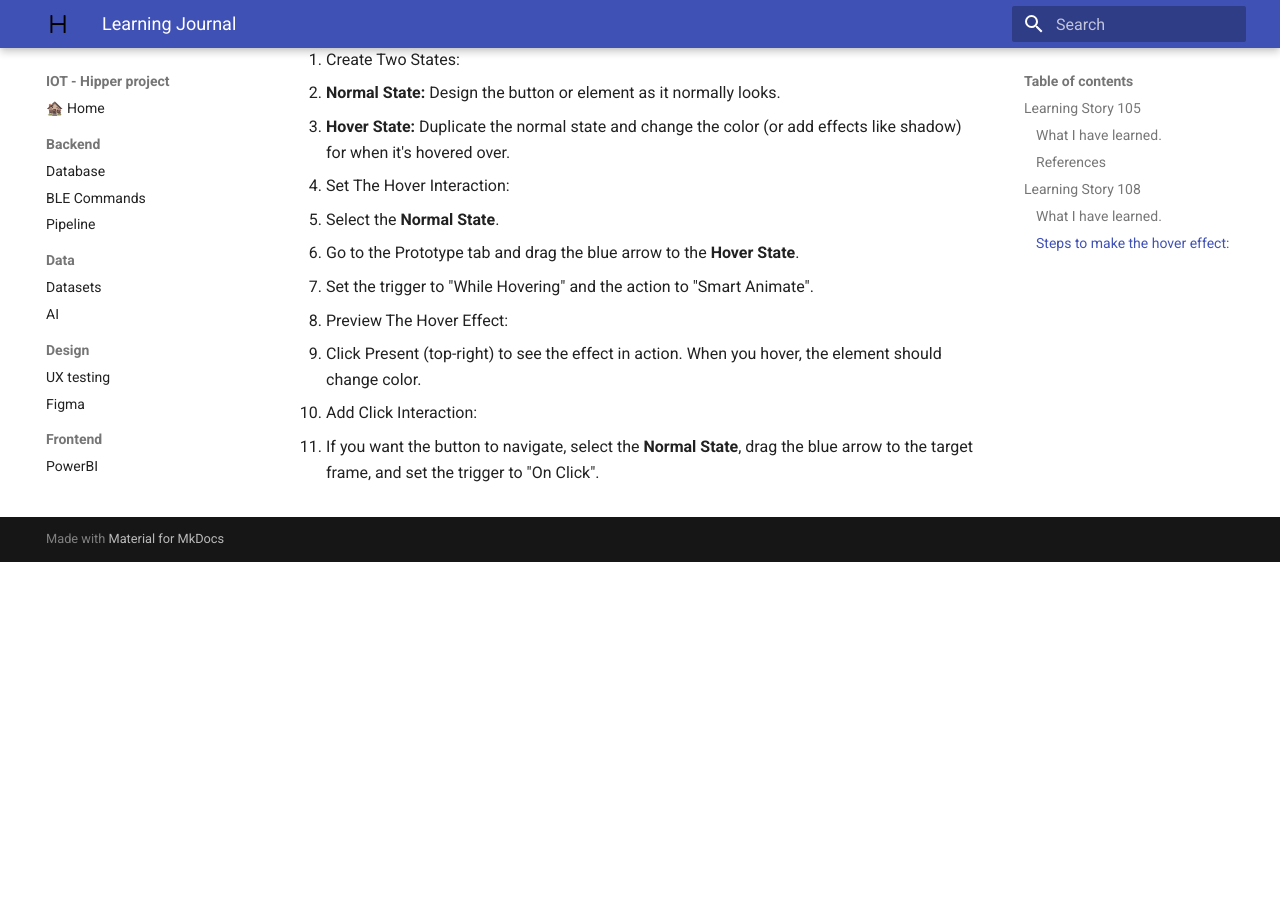
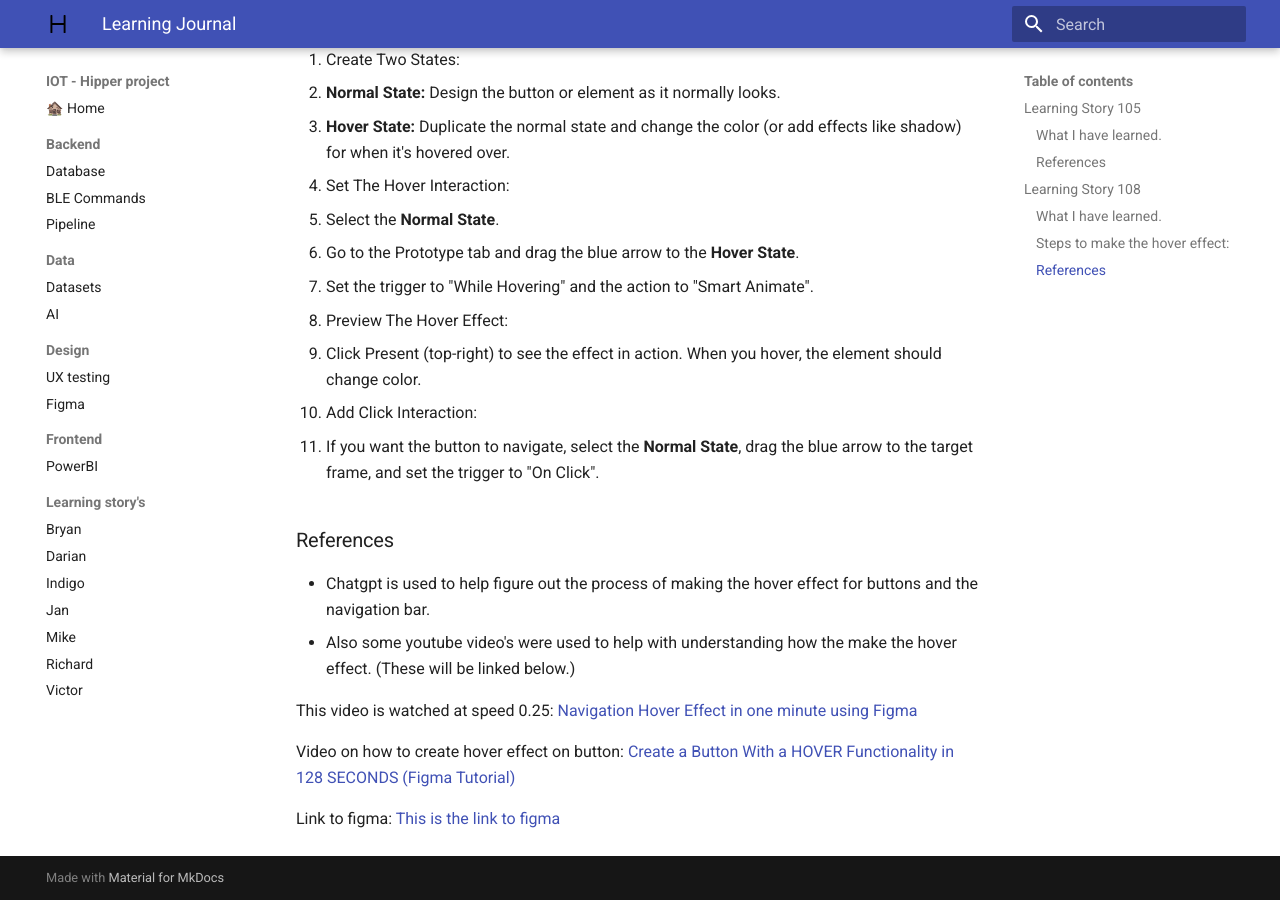
Before and after one commit to Vic-Warden/Digital-Life-Hipper-Monitoring, an MkDocs documentation site: the page built from docs/learning/journalRichard.md, in a window 1280 px wide and 900 px high, scrolled down 1257 px. Built offline with MkDocs 1.6.1 and Material for MkDocs 9.7.7, drawn with Linux system fonts in a browser that asks for light colours; before the commit the page ends 1819 px from its top, so only the background shows below that.

Commit message:
docs: references and link to figma.

```diff
--- a/docs/learning/journalRichard.md
+++ b/docs/learning/journalRichard.md
@@ -37,3 +37,13 @@
 4. Add Click Interaction:
 
 - If you want the button to navigate, select the **Normal State**, drag the blue arrow to the target frame, and set the trigger to "On Click".
+
+### References
+- Chatgpt is used to help figure out the process of making the hover effect for buttons and the navigation bar.
+- Also some youtube video's were used to help with understanding how the make the hover effect. (These will be linked below.)
+
+This video is watched at speed 0.25:  [Navigation Hover Effect in one minute using Figma](https://www.youtube.com/watch?v=CnJIfQRur28)
+
+Video on how to create hover effect on button: [Create a Button With a HOVER Functionality in 128 SECONDS (Figma Tutorial)](https://www.youtube.com/watch?v=AHBEpMD2dZ0)
+
+Link to figma: [This is the link to figma](https://www.figma.com/design/uE1Wi3VC106f8T5ExqMtoD/School-Projects?node-id=598-2&p=f&t=kHiMl6c36qMbgXLQ-0)
```
